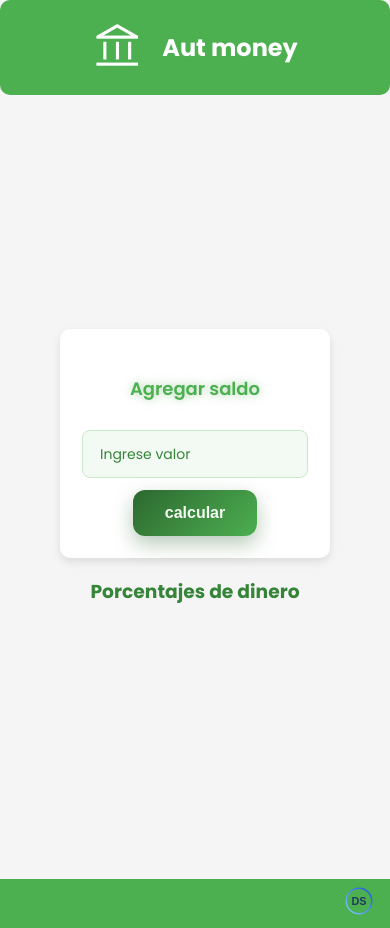
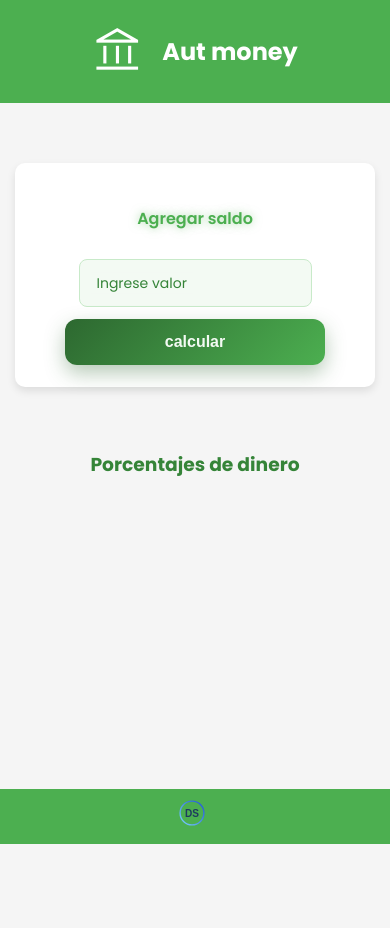
Before and after one commit to DanielEstebangc/automatizacion_porcentaje_dinero, a Flask app: page / in a window 390 px wide. After the commit the page ends 844 px from the top, so only its background shows below. Run offline with Flask 3, Linux system fonts and the light colour scheme.

Commit message:
-se aplica logica responsive al css para compaticilidad en mobil y desktop

```diff
--- a/app.py
+++ b/app.py
@@ -37,11 +37,12 @@ def calcular():
     return jsonify(resultado)
 
 # # Ejecutar la aplicación en test
-# if __name__ == "__main__":
-#     app.run(debug=True)
+
+if __name__ == "__main__":
+    app.run(debug=True)
 
 # Ejecutar la aplicación en producción
 
-if __name__ == "__main__":
-    port = int(os.environ.get("PORT", 5000))  # Render pasa el puerto por env
-    app.run(host="0.0.0.0", port=port)
+# if __name__ == "__main__":
+#     port = int(os.environ.get("PORT", 5000))  # Render pasa el puerto por env
+#     app.run(host="0.0.0.0", port=port)
--- a/static/css/input-card/input-card.css
+++ b/static/css/input-card/input-card.css
@@ -1,4 +1,6 @@
 .Tarjeta{
+    width: 100%;
+    max-width: 360px;
     gap: 20px;
     display: flex;
     flex-direction: column;
@@ -23,9 +25,8 @@
         box-shadow 0.3s ease;
 
 }
-
 .Tarjeta h4 {
-  font-size: 18px;
+  font-size: clamp(1rem, 4vw, 1.2rem);
   font-weight: 600;
   color: #2e2e2e;
   margin-bottom: 8px;
@@ -61,7 +62,8 @@
   border: 1px solid #c8eac9; /* borde suave */
   border-radius: 8px;
   outline: none;
-  width: 200px;
+  width: 100%;
+  max-width: 260px;
   background-color: #f3faf3;
   color: #224525;
   transition: border-color 0.3s ease, box-shadow 0.3s ease;
@@ -98,6 +100,8 @@
 
 /* botón */
 .btn-pro {
+  width: 100%;
+  max-width: 260px;
   position: relative;
   padding: 14px 32px;
   font-size: 16px;
@@ -152,3 +156,18 @@
   position: relative;
   z-index: 1;
 }
+
+@media (min-width: 1024px) {
+
+  .Tarjeta {
+    max-width: 420px;
+  }
+
+  .input-flotante input {
+    max-width: 300px;
+  }
+
+  .btn-pro {
+    max-width: 300px;
+  }
+}
--- a/static/css/layout/layout.css
+++ b/static/css/layout/layout.css
@@ -1,52 +1,73 @@
-header{
-    margin-bottom: 20px;
-    background-color: #4CAF50;
-    color: white;
-    text-align: center;
-    align-items: center;
-    padding: 10px 0;
-    border-radius: 10px;
-    display: flex;
-    justify-content: center;
-
-}
-
-main {
-    display: flex;
-    justify-content: center;
-    align-items: center;
-    height: calc(100vh - 80px); /* Ajusta la altura restando el header */
-    width: 100%;
-    flex-direction: column;   /* vertical */
-    align-items: center;
+/* ===== RESET GLOBAL ===== */
+*,
+*::before,
+*::after {
+  box-sizing: border-box;
 }
 
 body {
-    margin: 0;
-    padding: 0;
-    width: 100vw;             /* Ocupa todo el ancho de la ventana */
-    height: 100vh;            /* Ocupa todo el alto de la ventana */
-    background-color: #f5f5f5;
-    font-family: "Poppins", sans-serif;
+  margin: 0;
+  min-height: 100vh;
+  display: flex;
+  flex-direction: column;
+  background-color: #f5f5f5;
+  font-family: "Poppins", sans-serif;
 }
 
+/* ===== HEADER ===== */
+header {
+  width: 100%;
+  background-color: #4CAF50;
+  color: white;
+  padding: 14px;
+  display: flex;
+  justify-content: center;
+  align-items: center;
+}
+
+/* ===== MAIN ===== */
+main {
+  flex: 1;
+  display: flex;
+  flex-direction: column;
+  align-items: center;
+  justify-content: flex-start;
+  width: 100%;
+  padding-top: 60px;
+}
+
+/* ===== CONTENEDOR ===== */
+.contenedor-principal {
+  width: 100%;
+  display: flex;
+  flex-direction: column;
+  align-items: center;
+  gap: 24px;
+}
+
+/* ===== FOOTER ===== */
 footer {
+  width: 100%;
   background: #4CAF50;
-  padding: 6px 12px;
+  padding: 10px;
   display: flex;
-  justify-content: flex-end; /* 🔥 derecha total */
+  justify-content: center;
   align-items: center;
 }
 
 .footer-logo {
-  width: 30px;
-  margin-right: 4px;
-  transform: translateY(1px);
+  width: 28px;
+  margin-right: 6px;
 }
 
-.contenedor-principal {
-    display: flex;
-    flex-direction: column;
-    align-items: center;
-    gap: 20px; /* Espacio entre los elementos */
+/* ===== DESKTOP ===== */
+@media (min-width: 1024px) {
+  footer {
+    justify-content: flex-end;
+    padding: 6px 12px;
+  }
+
+  .footer-logo {
+    width: 30px;
+  }
 }
--- a/static/css/table/table.css
+++ b/static/css/table/table.css
@@ -1,29 +1,49 @@
-.styling-tabla{
+/* CONTENEDOR RESPONSIVE */
+.divTabla {
+  margin-top: 20px;
+  width: 100%;
+  overflow-x: auto;          /* 🔥 scroll horizontal en móvil */
+  -webkit-overflow-scrolling: touch;
+  text-align: center;
+}
+
+/* TÍTULO */
+.divTabla h3 {
+  color: #358438;
+  margin-bottom: 12px;
+}
+
+/* TABLA BASE (MÓVIL FIRST) */
+.styling-tabla {
   border-collapse: collapse;
-    margin: 25px 0;
-    font-size: 0.9em;
-    min-width: 400px;
-    border-radius: 5px 5px 0 0;
+  width: 100%;               /* 👈 clave responsive */
+  min-width: 600px;          /* 👈 mantiene estructura */
+  font-size: 0.9rem;
+  border-radius: 8px 8px 0 0;
   overflow: hidden;
   box-shadow: 0 0 20px rgba(0, 0, 0, 0.15);
-
+  background-color: white;
 }
 
+/* CABECERA */
 .styling-tabla thead tr {
   background-color: #6bbd6e;
   color: #ffffff;
   text-align: left;
-    font-weight: bold;
+  font-weight: 600;
 }
 
 .styling-tabla th {
-    text-align: left;     /* encabezados alineados a la izquierda */
-    padding: 12px 15px;   /* espacio interno de la celda */
+  padding: 12px 15px;
+  text-align: left;
+  white-space: nowrap;       /* evita saltos raros */
 }
 
+/* CUERPO */
 .styling-tabla td {
-    text-align: center;   /* contenido centrado */
   padding: 12px 15px;
+  text-align: center;
+  white-space: nowrap;
 }
 
 .styling-tabla tbody tr {
@@ -38,12 +58,14 @@
   border-bottom: 2px solid #6bbd6e;
 }
 
-.divTabla{
-    margin-top: 20px;
-    text-align: center;
-    transform: translateY(-40px);
+/* DESKTOP */
+@media (min-width: 1024px) {
+  .divTabla {
+    overflow-x: visible;     /* sin scroll en PC */
   }
 
-.divTabla h3{
-    color: #358438;
+  .styling-tabla {
+    min-width: unset;
+    font-size: 1rem;
   }
+}
```
Lines whose indentation alone changed are shown as unchanged.
